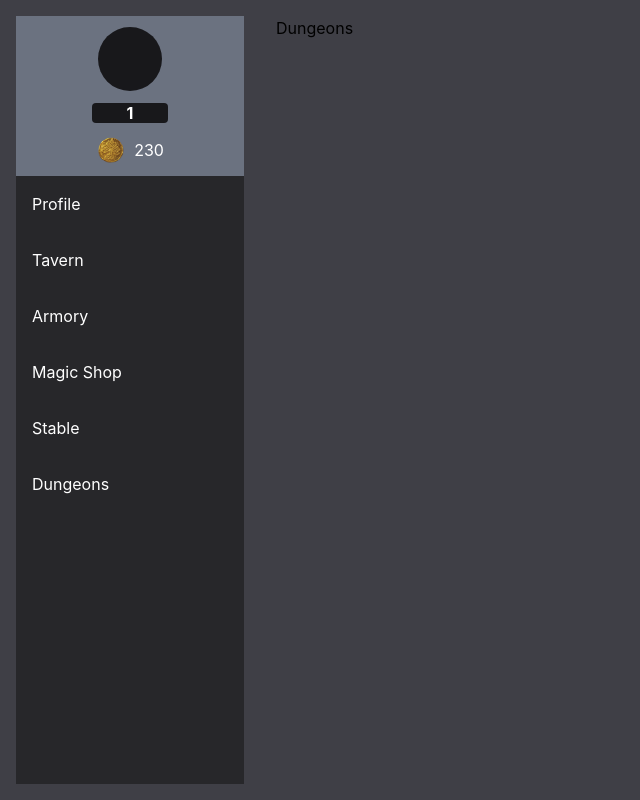
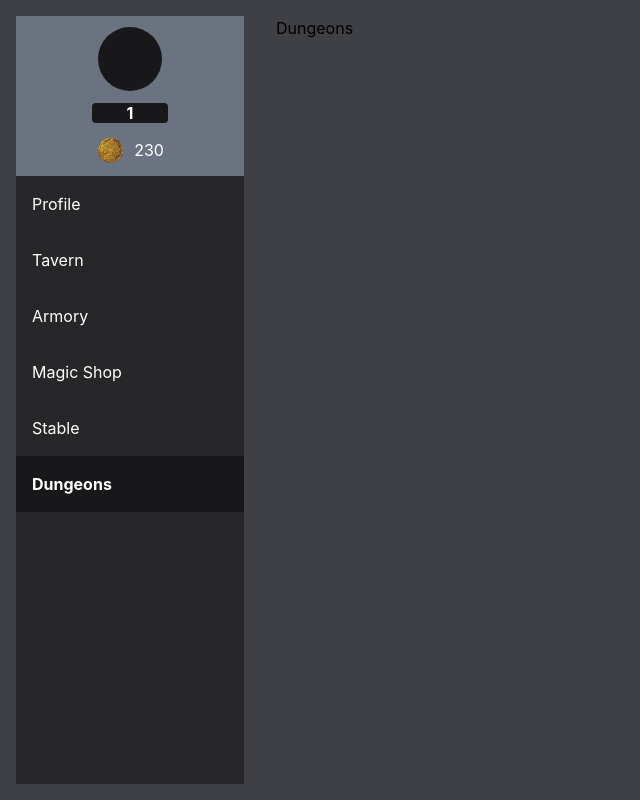
Before and after one commit to JLasek-git/my-web-browser-game, a Next.js app: page /dungeons in a window 1280 px wide. Shown: the whole page, without its empty margins (0-640 px from the left). Built offline with nearby package versions, Linux system fonts and the light colour scheme.

Commit message:
Add active link styles

```diff
--- a/Global/components/layout/NavigationItem.tsx
+++ b/Global/components/layout/NavigationItem.tsx
@@ -1,14 +1,32 @@
 import { Route } from "../../../App/routes/app.routes";
 import Link from "next/link";
+import { useRouter } from "next/router";
+import { AppRoutesEnum } from "../../../App/enums/AppRoutesEnum";
 
 type Props = {
   route: Route;
 };
 
 const NavigationItem = (props: Props) => {
+  const router = useRouter();
+
   return (
-    <div className="w-full h-fit flex flex-col justify-start p-4 hover:bg-zinc-900">
-      <Link href={props.route.path}>{props.route.name}</Link>
+    <div
+      className={
+        "w-full h-fit flex flex-col justify-start hover:bg-zinc-900 cursor-pointer"
+      }
+    >
+      <Link href={props.route.path}>
+        <span
+          className={
+            router.pathname === props.route.path
+              ? "p-4 bg-zinc-900 font-bold"
+              : "p-4"
+          }
+        >
+          {props.route.name}
+        </span>
+      </Link>
     </div>
   );
 };
```
